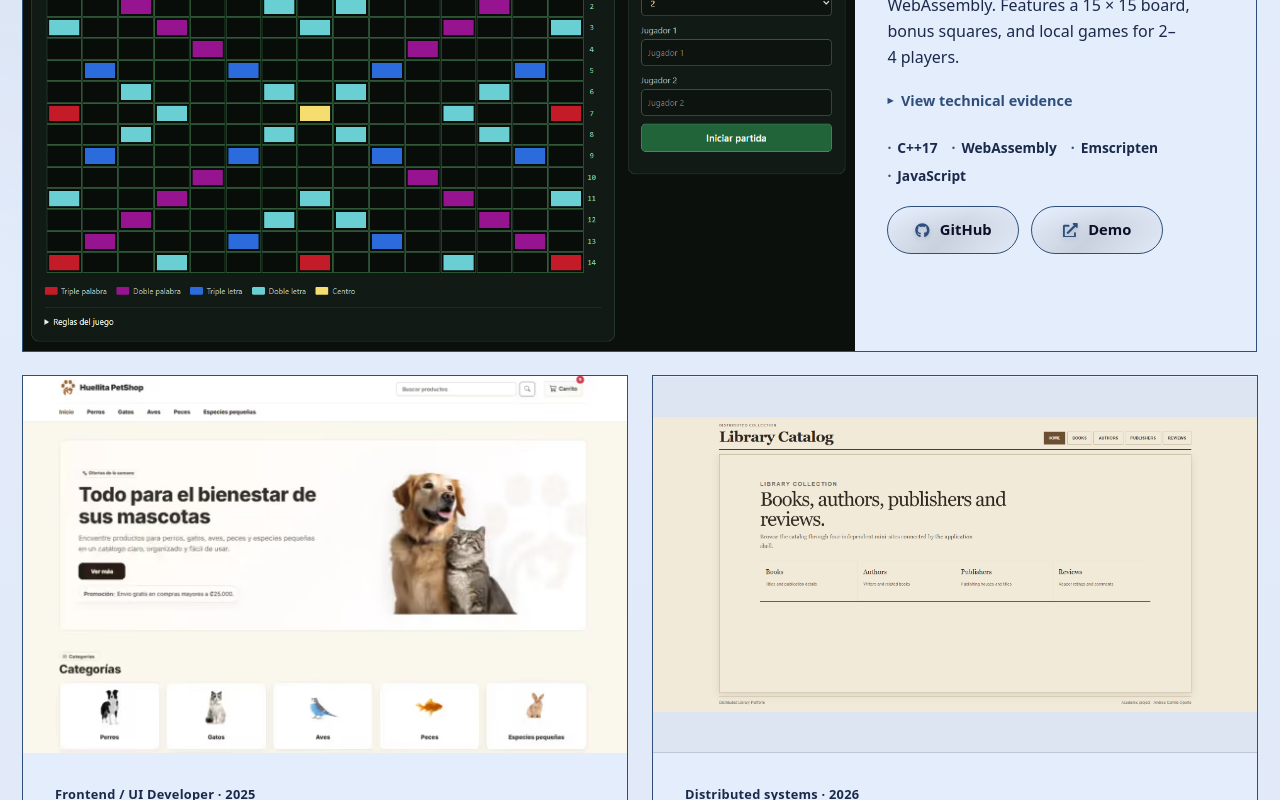
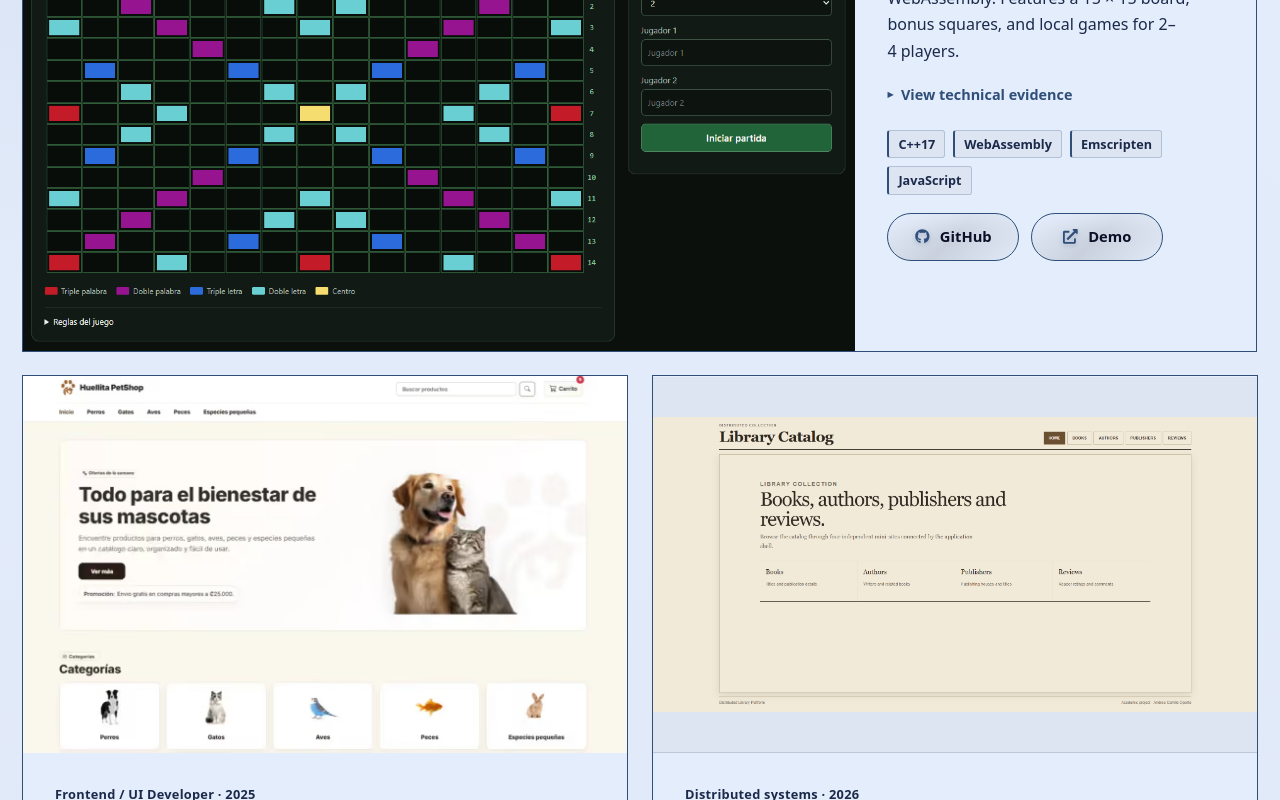
Before and after one commit to AndreaCarrilloOp/Professional-Portfolio, a React (Vite) app: page / in a window 1280 px wide. Shown: the part 1280-2080 px from the top of the page. Built offline with nearby package versions, Linux system fonts and the light colour scheme.

Commit message:
style(tags): restore subtle rectangular labels without button affordances

```diff
--- a/src/styles/enhancements.css
+++ b/src/styles/enhancements.css
@@ -1852,12 +1852,11 @@ html:not(.dark) :where(.btn-secondary, .hero-cta-secondary, .social-link, .proje
   transform: scale(1.025);
 }
 
-/* A technology name is metadata, never a pill or an apparent button. */
+/* Technology tags are compact, static labels—not raised pills or buttons. */
 .tag-cloud {
   display: flex;
   flex-wrap: wrap;
-  column-gap: 14px;
-  row-gap: 6px;
+  gap: 8px;
   margin: 0;
   padding: 0;
   list-style: none;
@@ -1866,28 +1865,28 @@ html:not(.dark) :where(.btn-secondary, .hero-cta-secondary, .social-link, .proje
 .tag-cloud > .tag:nth-child(n),
 .dark .tag-cloud > .tag:nth-child(n) {
   display: inline-flex;
-  align-items: baseline;
-  gap: 6px;
+  align-items: center;
+  gap: 0;
   margin: 0;
-  padding: 0;
+  padding: 4px 9px;
   min-height: 0;
-  border: 0;
-  border-radius: 0;
-  background: transparent;
+  border: 1px solid color-mix(in srgb, var(--primary) 24%, var(--surface-soft));
+  border-inline-start: 2px solid var(--primary);
+  border-radius: 3px;
+  background: var(--surface-soft);
   box-shadow: none;
   color: var(--muted);
-  font-size: 0.86rem;
-  font-weight: 600;
-  line-height: 1.65;
+  font-size: 0.79rem;
+  font-weight: 650;
+  line-height: 1.45;
   cursor: default;
   text-transform: none;
+  transform: none;
   transition: none;
 }
 
 .tag-cloud > .tag::before {
-  content: "·";
-  color: var(--primary);
-  font-weight: 800;
+  content: none;
 }
 
 /* Explicit targets keep the existing rounded treatment and focus indication. */
```
